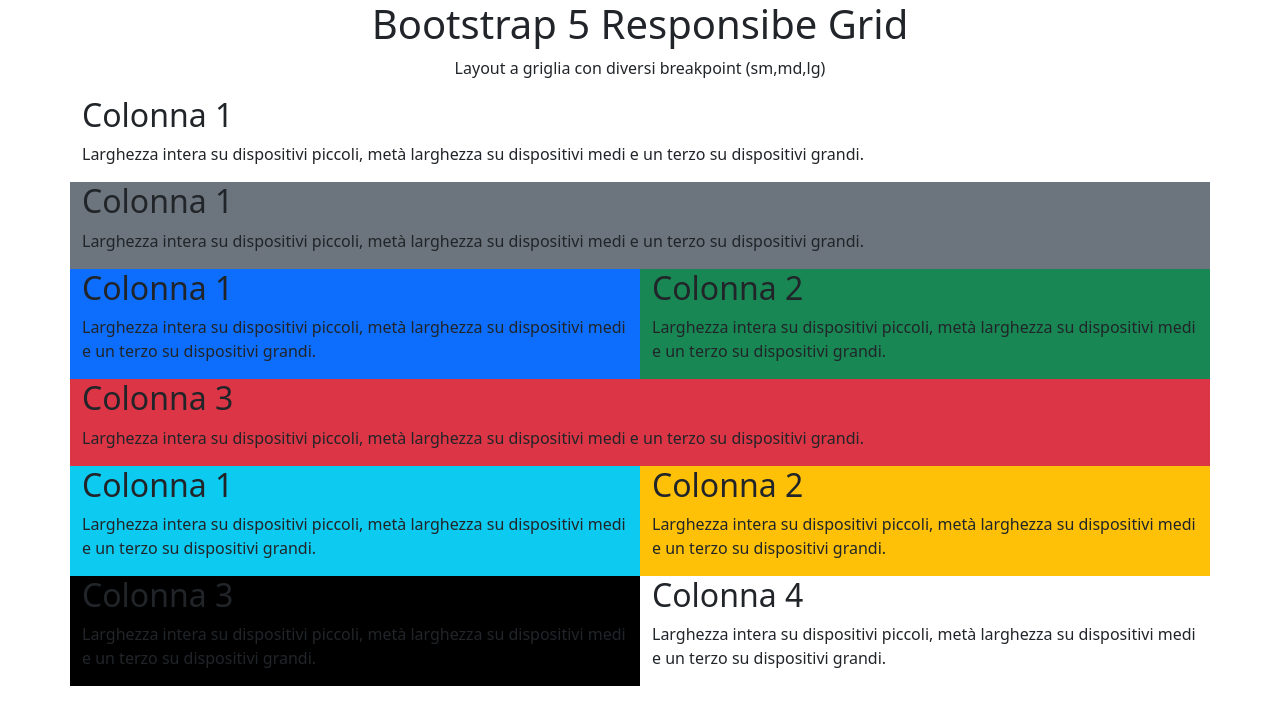
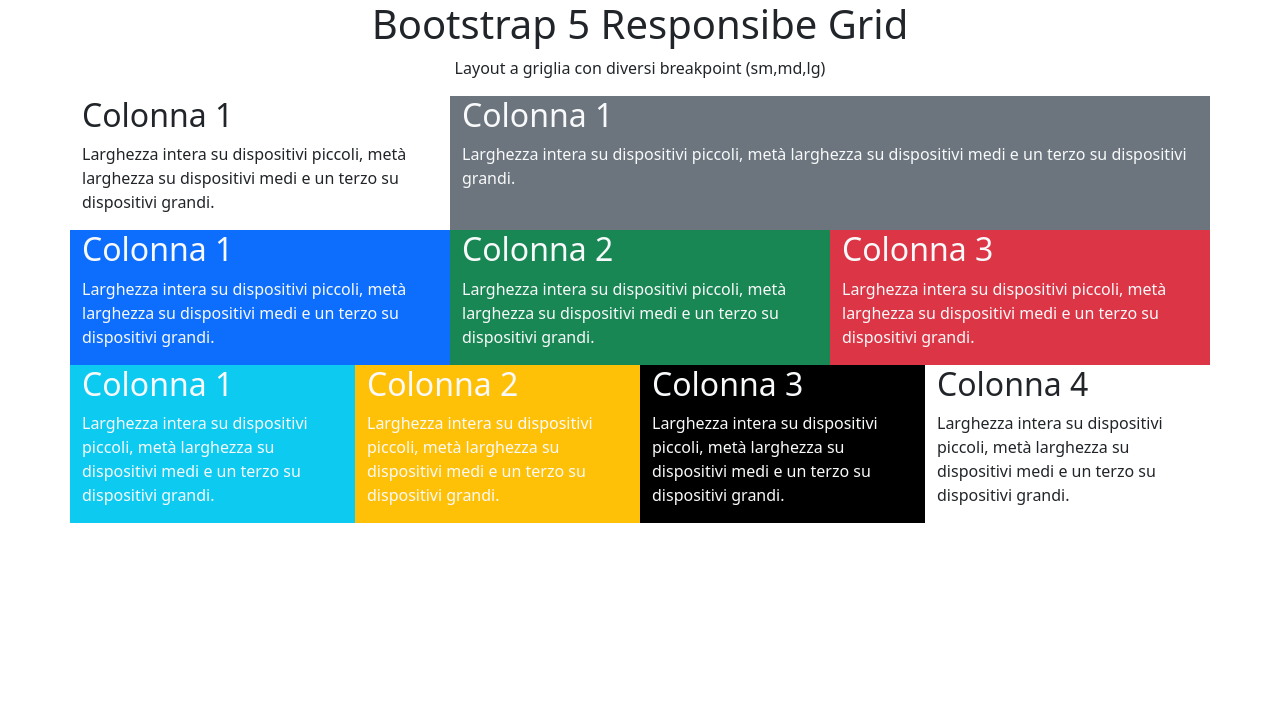
Before and after one commit to SergioGBosco/htmlcss-bootstrap-layout, a plain HTML site: page index.html in a window 1280 px wide. Drawn offline with nearby package versions, Linux system fonts and the light colour scheme.

Commit message:
[Add] Add- responsive Tablet-Desktop

```diff
--- a/index.html
+++ b/index.html
@@ -21,8 +21,17 @@
       </div>
     </div>
     <div class="row">
-      <div class="col-12">
+      <div class="col-12 col-sm-6 col-lg-4">
         <div class="box">
+          <h2>Colonna 1</h2>
+          <p>Larghezza intera su dispositivi piccoli, metà larghezza su dispositivi medi e un terzo su dispositivi
+            grandi.
+          </p>
+        </div>
+      </div>
+
+      <div class="col-12 col-sm-6 col-lg-8 bg-secondary ">
+        <div class="box text-light">
           <h2>Colonna 1</h2>
           <p>Larghezza intera su dispositivi piccoli, metà larghezza su dispositivi medi e un terzo su dispositivi
             grandi.
@@ -31,32 +40,22 @@
       </div>
     </div>
     <div class="row">
-      <div class="col-12 bg-secondary">
-        <div class="box">
-          <h2>Colonna 1</h2>
-          <p>Larghezza intera su dispositivi piccoli, metà larghezza su dispositivi medi e un terzo su dispositivi
-            grandi.
-          </p>
-        </div>
-      </div>
-    </div>
-    <div class="row">
-      <div class="col-6 bg-primary">
-        <div class="box">
+      <div class="col-6 col-sm-4 bg-primary">
+        <div class="box text-light">
           <h2>Colonna 1</h2>
           <p>Larghezza intera su dispositivi piccoli, metà larghezza su dispositivi medi e un terzo su dispositivi
             grandi.
         </div>
       </div>
-      <div class="col-6 bg-success">
-        <div class="box">
+      <div class="col-6 col-sm-4 bg-success">
+        <div class="box text-light">
           <h2>Colonna 2</h2>
           <p>Larghezza intera su dispositivi piccoli, metà larghezza su dispositivi medi e un terzo su dispositivi
             grandi.
         </div>
       </div>
-      <div class="col-12 bg-danger">
-        <div class="box">
+      <div class="col-12 col-sm-4 bg-danger">
+        <div class="box text-light">
           <h2>Colonna 3</h2>
           <p>Larghezza intera su dispositivi piccoli, metà larghezza su dispositivi medi e un terzo su dispositivi
             grandi.
@@ -64,28 +63,28 @@
       </div>
     </div>
     <div class="row">
-      <div class="col-6 bg-info">
-        <div class="box">
+      <div class="col-6 col-sm-3 bg-info">
+        <div class="box text-light">
           <h2>Colonna 1</h2>
           <p>Larghezza intera su dispositivi piccoli, metà larghezza su dispositivi medi e un terzo su dispositivi
             grandi.
         </div>
       </div>
-      <div class="col-6 bg-warning">
-        <div class="box">
+      <div class="col-6 col-sm-3 bg-warning">
+        <div class="box text-light">
           <h2>Colonna 2</h2>
           <p>Larghezza intera su dispositivi piccoli, metà larghezza su dispositivi medi e un terzo su dispositivi
             grandi.
         </div>
       </div>
-      <div class="col-6 bg-black">
-        <div class="box">
+      <div class="col-6 col-sm-3 bg-black">
+        <div class="box text-light">
           <h2>Colonna 3</h2>
           <p>Larghezza intera su dispositivi piccoli, metà larghezza su dispositivi medi e un terzo su dispositivi
             grandi.
         </div>
       </div>
-      <div class="col-6">
+      <div class="col-6 col-sm-3 ">
         <div class="box">
           <h2>Colonna 4</h2>
           <p>Larghezza intera su dispositivi piccoli, metà larghezza su dispositivi medi e un terzo su dispositivi
```
